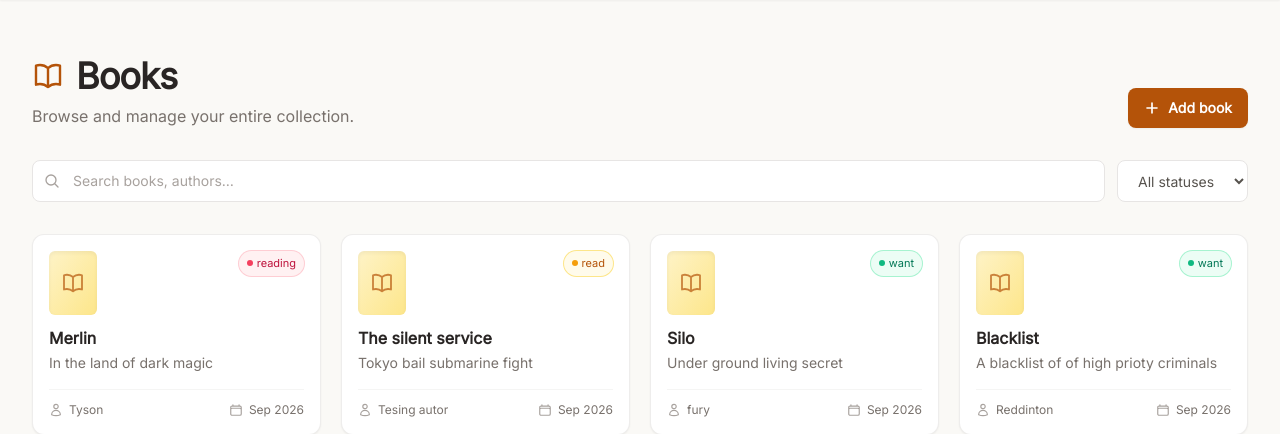
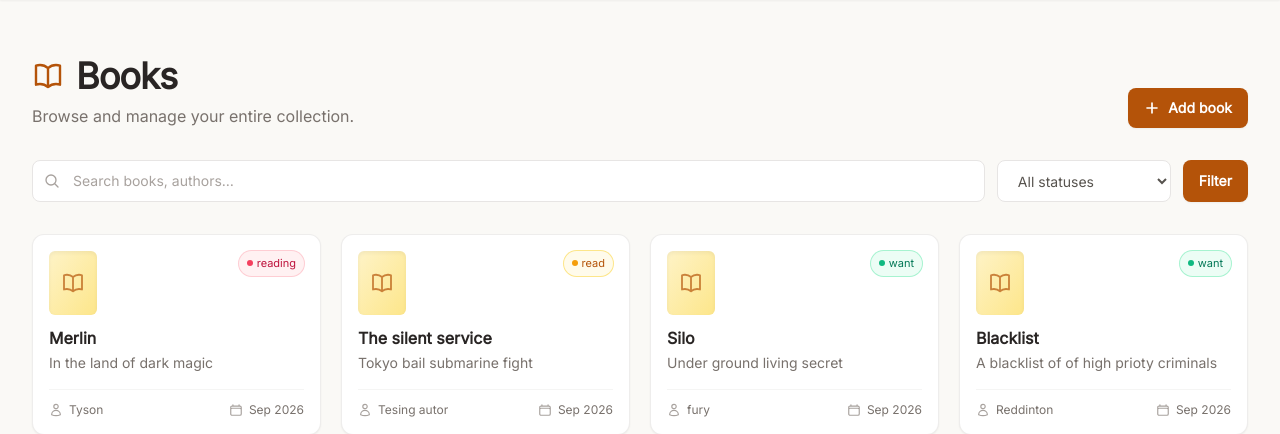
Before and after one commit to ultimatefaloe/briana_bookshelf, a Django app: page /books/ in a window 1280 px wide. Shown: the part 81-515 px from the top of the page. Run offline with Django 5.2, Linux system fonts and the light colour scheme; data comes from the database, SQL or seed files in the repository; some libraries are stand-ins or nearby versions.

Commit message:
class4: books page completed with filter and reading operation

```diff
--- a/shelf/templates/shelf/books.html
+++ b/shelf/templates/shelf/books.html
@@ -27,21 +27,29 @@
   </div>
 
   <!-- Search / filter bar (UI only) -->
-  <div class="flex flex-col sm:flex-row gap-3">
+  <form method="get" action="" class="flex flex-col sm:flex-row gap-3">
+    {% csrf_token %}
     <div class="relative flex-1">
       <svg class="w-4 h-4 absolute left-3 top-1/2 -translate-y-1/2 text-stone-400" fill="none" stroke="currentColor" stroke-width="2" viewBox="0 0 24 24">
         <path stroke-linecap="round" stroke-linejoin="round" d="M21 21l-5.197-5.197m0 0A7.5 7.5 0 105.196 5.196a7.5 7.5 0 0010.607 10.607z" />
       </svg>
-      <input type="text" placeholder="Search books, authors…"
+      <input type="text" name="search" id="search" placeholder="Search books, authors…" value="{{ filter.search|default_if_none:'' }}"
              class="w-full pl-10 pr-4 py-2.5 text-sm bg-white border border-stone-200 rounded-lg focus:outline-none focus:ring-2 focus:ring-amber-600/30 focus:border-amber-600 placeholder:text-stone-400" />
     </div>
-    <select class="px-4 py-2.5 text-sm bg-white border border-stone-200 rounded-lg focus:outline-none focus:ring-2 focus:ring-amber-600/30 focus:border-amber-600 text-stone-600">
-      <option>All statuses</option>
-      <option>Available</option>
-      <option>Borrowed</option>
-      <option>Reading</option>
+   <select name="status" id="status"
+        class="px-4 py-2.5 text-sm bg-white border border-stone-200 rounded-lg focus:outline-none focus:ring-2 focus:ring-amber-600/30 focus:border-amber-600 text-stone-600">
+        <option value="">All statuses</option>
+        {% for status in statuses %}
+            <option value="{{ status.0 }}" {% if filter.status == status.0 %}selected{% endif %}>
+            {{ status.1 }}
+            </option>
+        {% endfor %}
     </select>
-  </div>
+
+    <button type="submit" class="px-4 py-2.5 bg-amber-700 hover:bg-amber-800 text-white text-sm font-semibold rounded-lg shadow-sm hover:shadow transition-all">
+        Filter
+    </button>
+  </form>
 
   <!-- Books grid -->
   {% if books %}
--- a/shelf/views.py
+++ b/shelf/views.py
@@ -6,9 +6,25 @@ def home(request):
     return render(request, 'shelf/home.html')
 
 def books(request):
-    books = Book.objects.all()
+    filter = {
+        'search': request.GET.get('search', ''),
+        'status': request.GET.get('status', '')
+    }
+
+    if filter['search'] and filter['status']:
+        books = Book.objects.filter(title__icontains=filter['search'], status=filter['status'])
+    elif filter['search']:
+        books = Book.objects.filter(title__icontains=filter['search'])
+    elif filter['status']:
+        books = Book.objects.filter(status=filter['status'])
+    else:
+        books = Book.objects.all()
+
+    statuses = Book.STATUS_CHOICES
     context = {
-        'books': books
+        'books': books,
+        'statuses': statuses,
+        'filter': filter
     }
     return render(request, 'shelf/books.html', context)
 
```
